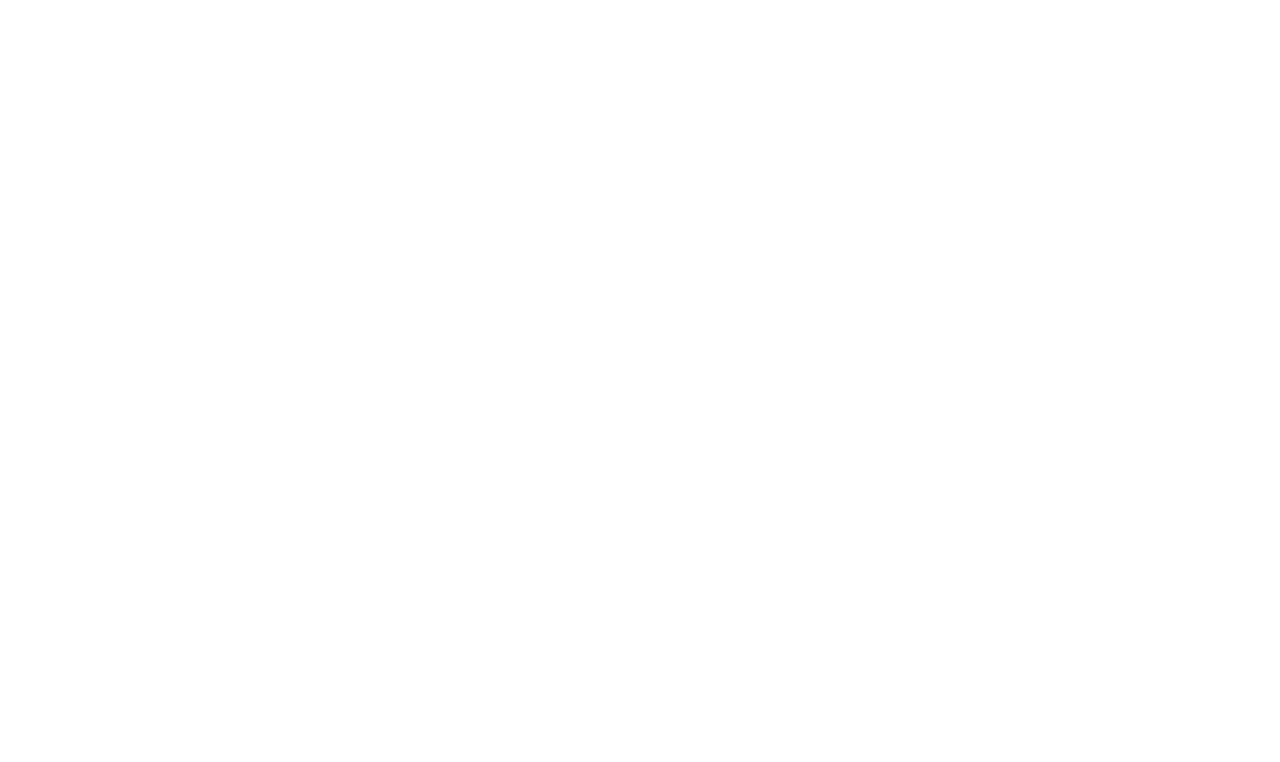
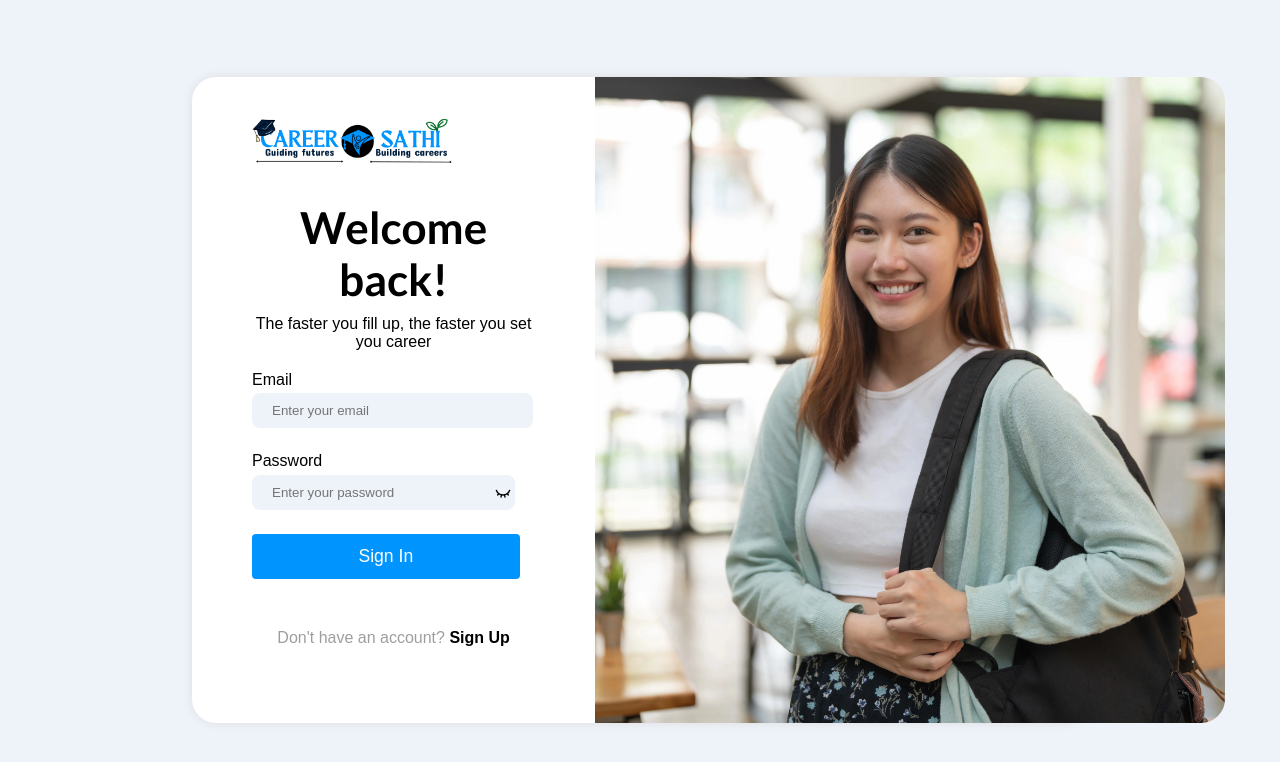
Before and after one commit to AashishSehrawat/p1, a React (Vite) app in the folder Frontend/: page /login in a window 1280 px wide. Before the commit this address had no page. Shown: the top 762 px of the page. Built offline with nearby package versions, Linux system fonts and the light colour scheme.

Commit message:
completed till login page

```diff
--- a/Frontend/package.json
+++ b/Frontend/package.json
@@ -12,6 +12,7 @@
   "dependencies": {
     "react": "^19.0.0",
     "react-dom": "^19.0.0",
+    "react-icons": "^5.5.0",
     "react-router-dom": "^7.5.1",
     "react-slick": "^0.30.3",
     "slick-carousel": "^1.8.1"
--- a/Frontend/src/App.css
+++ b/Frontend/src/App.css
@@ -5,6 +5,7 @@
 @import "./styles//home.css";
 @import "./styles/components.css";
 @import "./styles/footer.css";
+@import "./styles/login.css";
 
 :root {
   --blueColor: #0094ff;
--- a/Frontend/src/App.jsx
+++ b/Frontend/src/App.jsx
@@ -1,8 +1,9 @@
 import { lazy, Suspense } from "react";
 import {BrowserRouter as Router, Routes, Route} from "react-router-dom";
 
-
+const SignUp = lazy(() => import("./pages/SignUp.jsx"));
 const Home = lazy(() => import("./pages/Home.jsx"));
+const Login = lazy(() => import("./pages/Login.jsx"));
 
 function App() {
   return (
@@ -10,7 +11,8 @@
       <Suspense>
         <Routes>
           <Route path="/" element={ <Home/> } />
-          {/* <Route path="/register" element={} /> */}
+          <Route path="/signup" element={ <SignUp /> } />
+          <Route path="/login" element={ <Login/> } />
         </Routes>
       </Suspense>
     </Router>
--- /dev/null
+++ b/Frontend/src/pages/Login.jsx
@@ -0,0 +1,72 @@
+import React, { useState } from "react";
+import logo from "../assets/logo.png";
+import login from "../assets/login.webp";
+
+import { Link } from "react-router-dom";
+import { FiEye } from "react-icons/fi";
+import { LuEyeClosed } from "react-icons/lu";
+
+const Login = () => {
+  const [email, setEmail] = useState("");
+  const [password, setPassword] = useState("");
+  const [showPassword, setShowPassword] = useState(false);
+
+  const togglePasswordVisibility = () => {
+    setShowPassword(!showPassword);
+  };
+
+  return (
+    <div className="loginPage">
+      <div className="loginPageSection">
+        <div className="loginContent">
+          <div className="loginLogo">
+            <Link to="/">
+              <img src={logo} alt="" width="200px" />
+            </Link>
+          </div>
+          <div className="loginForm">
+            <h2>Welcome back!</h2>
+            <p>The faster you fill up, the faster you set you career</p>
+            <form action="" method="post">
+              <div className="loginEmail">
+                <label htmlFor="">Email</label>
+                <input
+                  type="email"
+                  required
+                  value={email}
+                  onChange={(e) => setEmail(e.target.value)}
+                  placeholder="Enter your email"
+                />
+              </div>
+              <div className="loginPassword">
+                <label>Password</label>
+                <div>
+                  <input
+                    type={showPassword ? "text" : "password"}
+                    required
+                    value={password}
+                    onChange={(e) => setPassword(e.target.value)}
+                    placeholder="Enter your password"
+                  />
+                  <span
+                    className="loginPasswordWrapper"
+                    onClick={togglePasswordVisibility}
+                  >
+                    {showPassword ? <FiEye /> : <LuEyeClosed />}
+                  </span>
+                </div>
+              </div>
+              <button className="loginButton">Sign In</button>
+            </form>
+            <p className="loginSignUpLink">Don't have an account? <Link to="/signup">Sign Up</Link></p>
+          </div>
+        </div>
+        <div className="loginImgBlock">
+          <img src={login} alt="Login" />
+        </div>
+      </div>
+    </div>
+  );
+};
+
+export default Login;
--- /dev/null
+++ b/Frontend/src/pages/SignUp.jsx
@@ -0,0 +1,11 @@
+import React from 'react'
+
+const SignUp = () => {
+  return (
+    <div>
+
+    </div>
+  )
+}
+
+export default SignUp
--- /dev/null
+++ b/Frontend/src/styles/login.css
@@ -0,0 +1,139 @@
+.loginPage {
+    height: 100vh;
+    width: 100%;
+    background-color: #eef3fa;
+    display: flex;
+    justify-content: center;
+    align-items: center;
+}
+
+.loginPageSection{
+    height: 80.67vh;
+    width: 70%;
+    background-color: white;
+    border-radius: 24px;
+    display: flex;
+    box-shadow: 0px 0px 10px rgb(221, 221, 221);
+}
+
+.loginContent{
+    padding: 40px 60px;
+    width: 45%;
+    display: flex;
+    flex-direction: column;
+    gap: 2rem;
+}
+
+.loginForm {
+    display: flex;
+    flex-direction: column;
+}
+
+.loginForm > h2, .loginForm > p {
+    text-align: center;
+    margin-bottom: 10px;
+}
+
+.loginForm > p {
+    margin-bottom: 20px;
+}
+
+.loginSignUpLink{
+    margin-top: 50px;
+    color: #9e9e9e;
+}
+
+.loginSignUpLink > a {
+    text-decoration: none;
+    color: black;
+    font-weight: 600;
+}
+
+form {
+    display: flex;
+    flex-direction: column;
+    gap: 1.5rem;
+}
+
+.loginEmail{
+    display: flex;
+    flex-direction: column;
+    gap: .3rem;
+}
+
+.loginEmail > input{
+    width: 85%;
+}
+
+.loginEmail > input, .loginPassword > div  > input
+{
+    border: none;
+    padding: 10px 20px;
+    border-radius: 8px;
+    background-color: #eef3fa;
+    outline: none;
+    color: #9e9e9e;
+}
+
+.loginPassword {
+    display: flex;
+    flex-direction: column;
+    gap: .3rem;
+}
+
+.loginPassword > div {
+    display: flex;
+    align-items: center;
+    width: 100%;
+}
+
+.loginPassword > div  > input {
+    width: 100%;
+}
+
+.loginPasswordWrapper {
+    position: relative;
+    left: -8%;
+    width: 25px;
+    height: 25px;
+    border-radius: 50%;
+    display: flex;
+    align-items: center;
+    justify-content: center;
+    cursor: pointer;
+    transition: all .5s;
+}
+
+.loginPasswordWrapper:hover {
+    background-color: #cbcbcd;
+}
+
+.loginImgBlock {
+    width: 55%;
+}
+
+.loginImgBlock > img {
+    object-fit: contain;
+    height: 100%;
+    border-top-right-radius: 24px;
+    border-bottom-right-radius: 24px;
+}
+
+.loginButton{
+    width: 94.5%;
+    background-color: var(--blueColor);
+    color: white;
+    font-size: 1.1rem;
+    padding: 12px 24px;
+    border-radius: 4px;
+    cursor: pointer;
+    transition: all .3s;
+    border: none;
+    text-decoration: none;
+    text-align: center;
+    transition: all .3s;
+}
+
+.loginButton:hover {
+    background-color: black;
+}
```
Also changed, not shown: Frontend/src/assets/login.webp (added), 1 other file (tests, documents, lock files or other folders).
